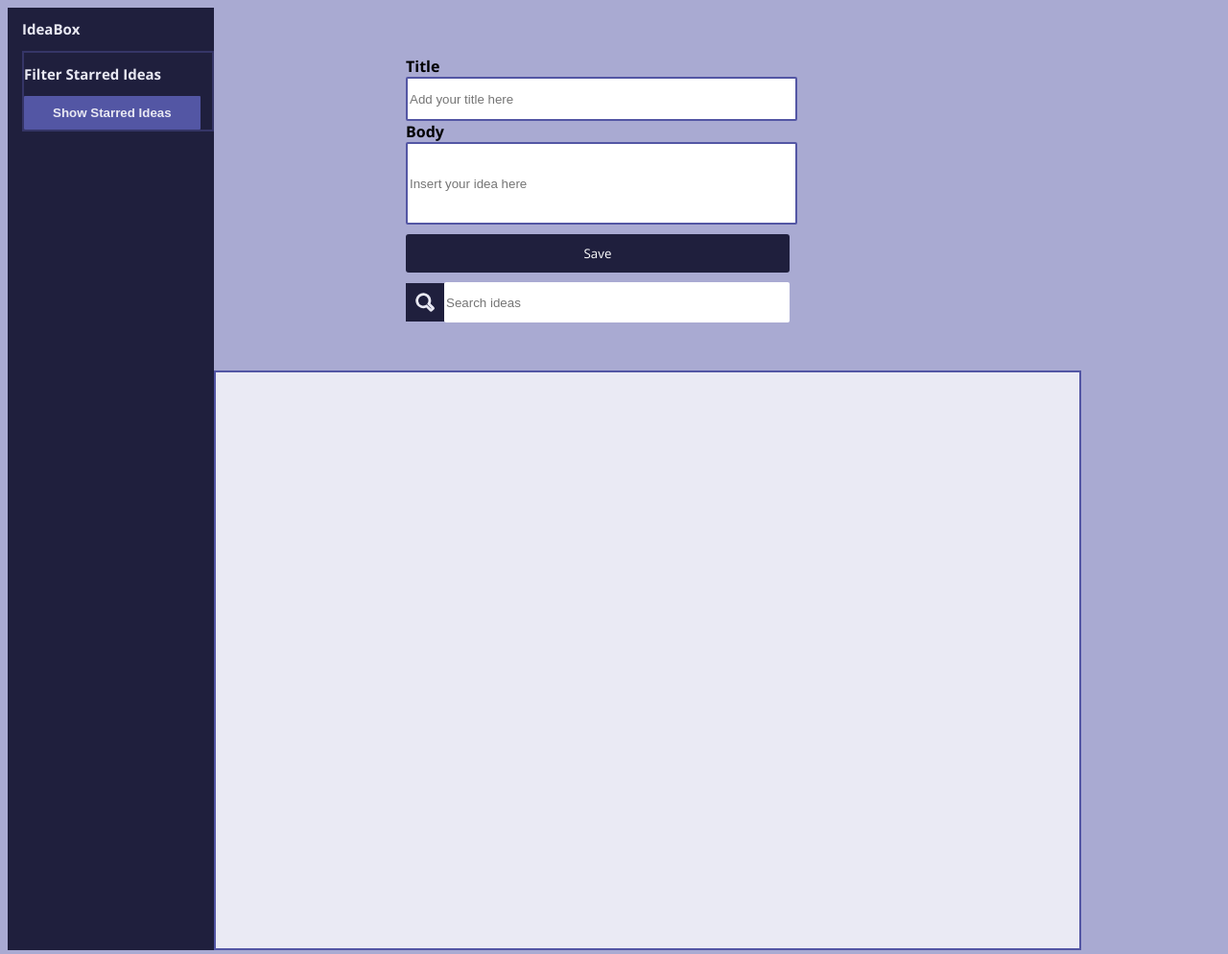
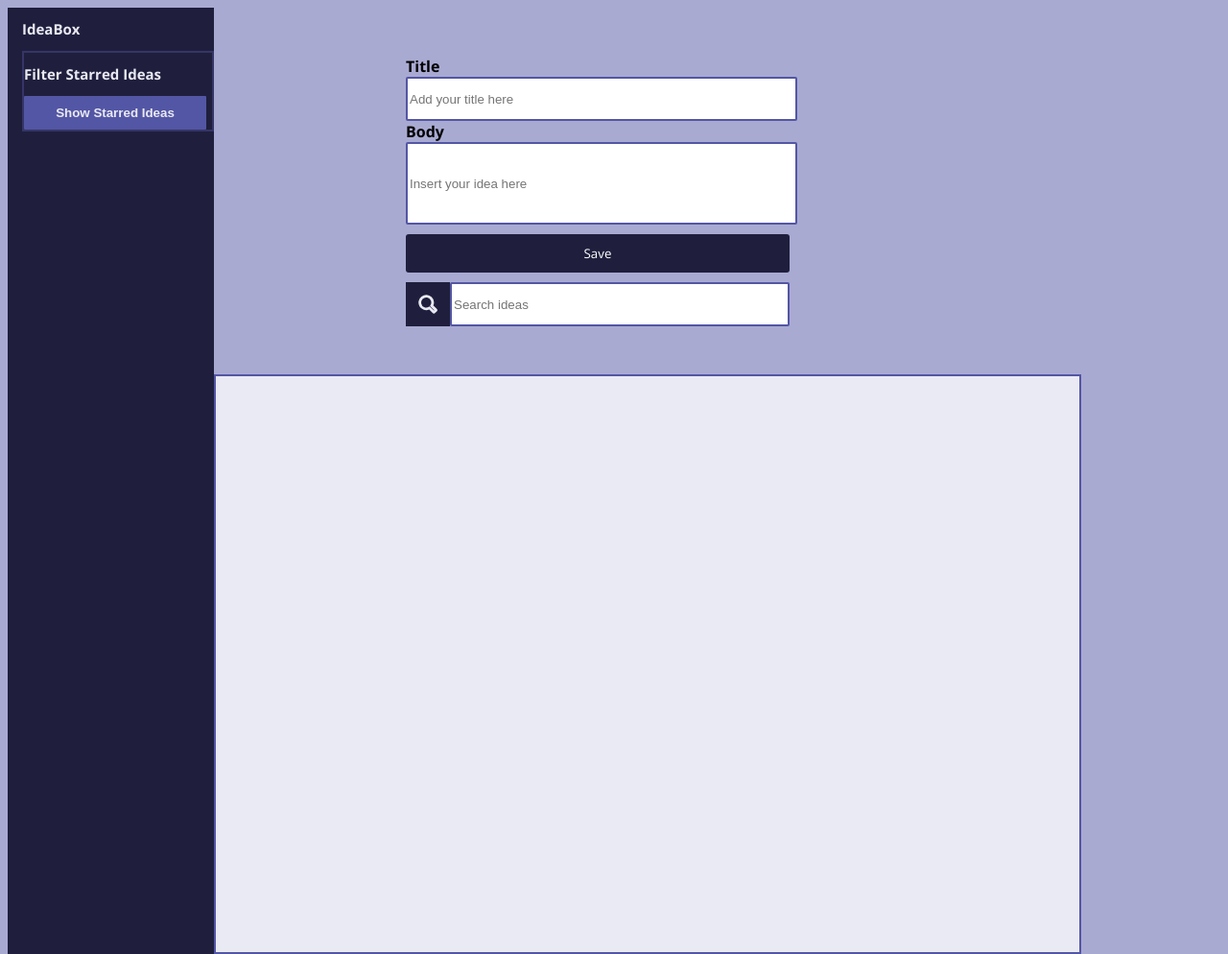
Before and after one commit to stephaniemagdic/Ideabox, a plain HTML site: page index.html in a window 1280 px wide. Shown: the whole page at 96% size. Drawn offline with nearby package versions, Linux system fonts and the light colour scheme.

Commit message:
Add border to the inputs

```diff
--- a/styles.css
+++ b/styles.css
@@ -3,10 +3,10 @@ body {
   display: flex;
   flex-direction: row;
   background-color: #A9AAD2;
-  font-family: "Open Sans";
   height: 100%;
   min-height: 700px;
-  min-width: 900px;**
+  min-width: 900px;
+  font-family: "Open Sans";
 
 }
 
@@ -24,10 +24,6 @@ main {
 }
 
 .idea-title {
-  /* display: flex;
-  justify-content: center;
-  flex-direction: column;
-  height: 200px; */
   width: 400px;
 }
 
@@ -53,14 +49,15 @@ input {
 }
 
 form.idea-title #save-idea {
+  background-color: #1F1F3D;
+  color: #FFFFFF;
   width: 100%;
   font-family: "Open Sans";
   border-radius: 3px;
-  background-color: #1F1F3D;
-  color: #FFFFFF;
   margin:10px 0;
   border: none;
   height: 40px;
+  cursor: pointer;
 }
 
 #save-idea:disabled:hover {
@@ -71,47 +68,52 @@ form.idea-title #save-idea {
 
 .field-container {
   display: flex;
-  border: 1 solid black;
   justify-content: flex-start;
   align-items: center;
+  border: 1 solid black;
 }
+
 .field-container img {
+  background-color: #1F1F3D;
+  border: 3px solid #1F1F3D;
   width: 20px;
   padding: 10px;
-  background-color: #1F1F3D;
+
 }
+
 .field-container input {
-  border: 0;
   height: 40px;
-  border-radius: 2px;
 }
 
 .navigation {
   display: flex;
   flex-direction: column;
-  border: 2px solid none;
-  padding-left: 15px;
   flex: 0 0 auto;
-  width: 200px;
   background-color: #1F1F3D;
   color:#E9E9F3;
   font-size: 10px;
+  border: 2px solid none;
+  padding-left: 15px;
+  width: 200px;
   height: auto;
   min-height: 900px;
 }
 
 .show-starred-ideas {
   background-color: #5356A4;
+  color: #E9E9F3;
   font-weight: bold;
-  color: #E9E9F3;
-  padding: 10px 30px;
   border-radius: 1px;
   border: none;
+  padding: 10px 30px;
+  min-width: 190px;
+  cursor: pointer;
 }
 
 .filter-box {
+  box-sizing: content-box;
   border: 2px solid #353567;
-  box-sizing: content-box;
+
 }
 
 .idea-container {
@@ -119,9 +121,9 @@ form.idea-title #save-idea {
   flex-wrap: wrap;
   justify-content: flex-start;
   align-content: flex-start;
+  flex: 1;
   background-color: #EAEAF4;
   border: 2px solid #5356A4;
-  flex: 1;
   width: 100%;
   min-width: 900px;
   max-width: 900px;
@@ -131,9 +133,10 @@ form.idea-title #save-idea {
 .idea-container article {
   display: flex;
   flex-direction: column;
+  margin: 15px;
   min-width: 250px;
   width: 30%;
-  margin: 15px;
+
 }
 
 .idea-container article header {
@@ -199,6 +202,7 @@ form.idea-title #save-idea {
   background-color: #FFFFFF;
   height: 200px;
   overflow: auto;
+  border: 1px solid #1F1F3D;
 }
 
 .idea-container article .idea-body p {
```
